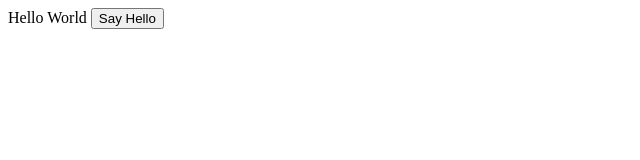
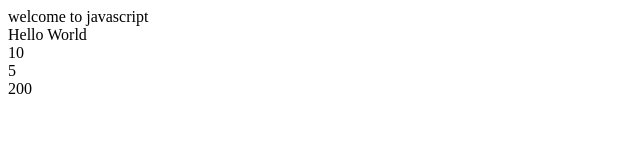
Before and after one commit to narmada2601/training, a plain HTML site: page scriptpractice/index.html in a window 1280 px wide. Shown: the whole page, without its empty margins (0-640 px from the left). Drawn offline with Linux system fonts and the light colour scheme.

Commit message:
remodify

```diff
--- a/scriptpractice/index.html
+++ b/scriptpractice/index.html
@@ -1,16 +1,30 @@
 <html>
 <head>
-   <script type = "text/javascript">
+   <!-- <script type = "text/javascript">
       function sayHello() {
 	     alert("Hello World")
 	  }
-   </script>
+   </script> -->
 </head>
 
 <body>
+     <div id="output"></div>
    <script type = "text/javascript">
-      document.write("Hello World")
+       document.write("Hello World");
+       document.write("<br>")
+       document.write(10);
+        document.write("<br>");
+       let a=5
+       document.write(a);
+        document.write("<br>");
+        var1=10;
+        var2=20;
+        var3=var1*var2;
+        document.write(var3);
+
+      document.getElementById("output").innerHTML="welcome to javascript";
+
    </script>
-   <input type = "button" onclick = "sayHello()" value = "Say Hello" />
+   <!-- <input type = "button" onclick = "sayHello()" value = "Say Hello" /> -->
 </body>
 </html>
```
